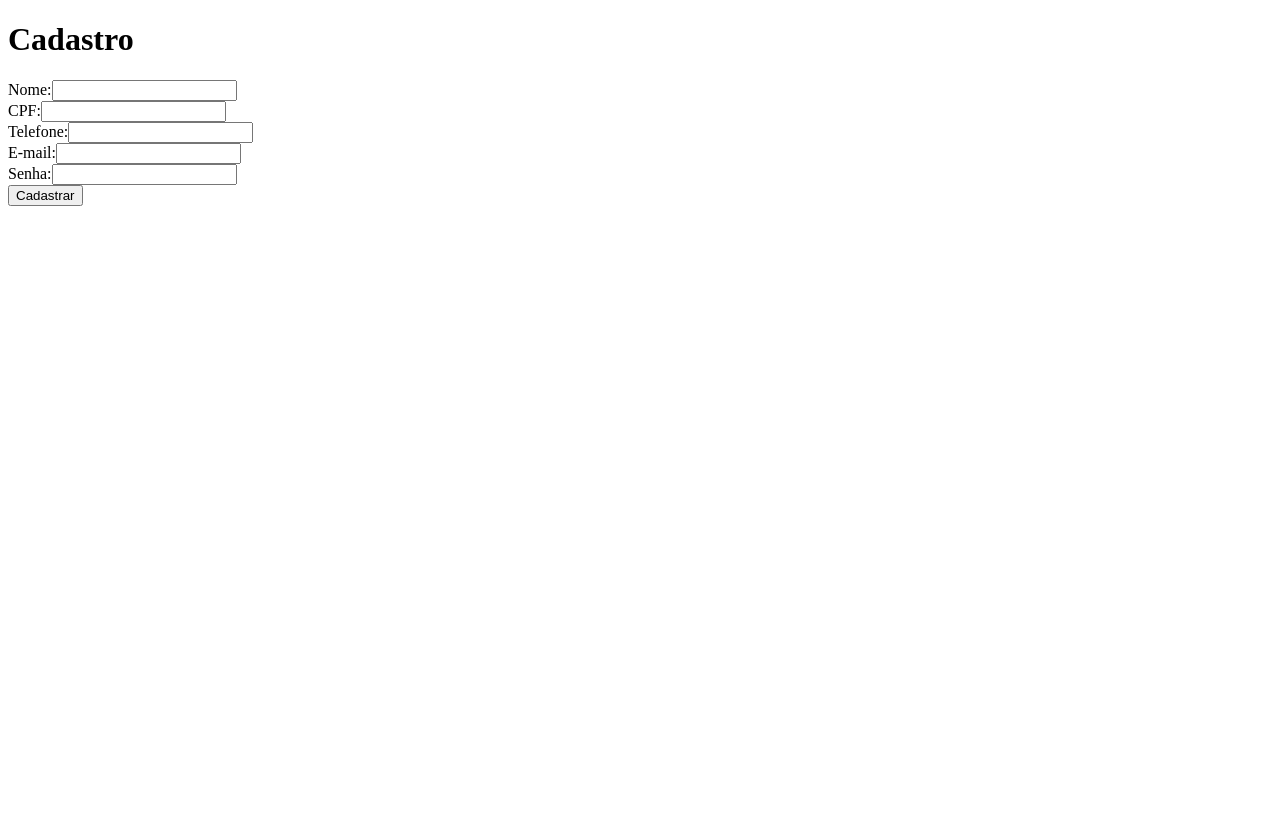
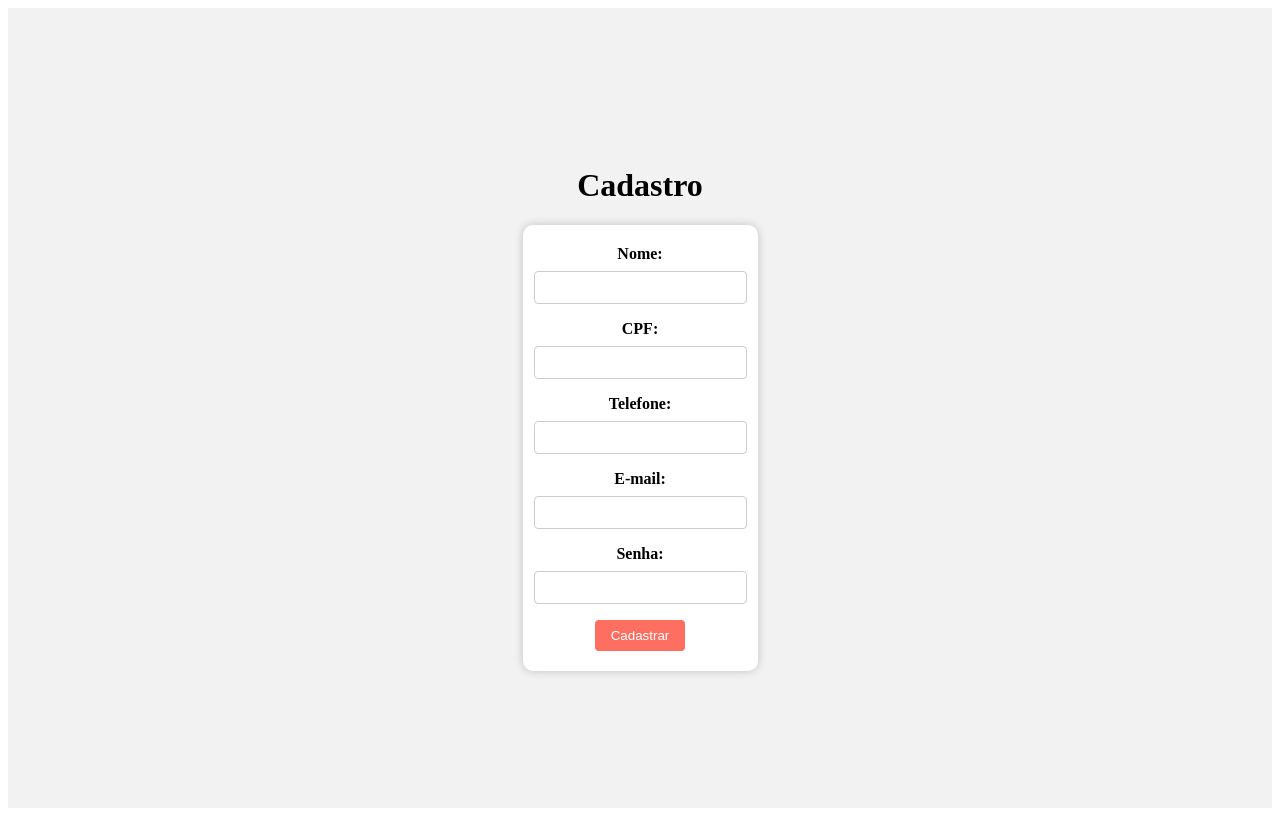
Before and after one commit to natyhtpsm/projeto18-freela-front, a React (Vite) app: page /cadastro in a window 1280 px wide. Built offline with nearby package versions, Linux system fonts and the light colour scheme.

Commit message:
Style: cadastro

```diff
--- a/src/Cadastro.jsx
+++ b/src/Cadastro.jsx
@@ -1,5 +1,6 @@
 import React, { useState } from 'react';
 import axios from 'axios';
+import styled from 'styled-components';
 
 const Cadastro = () => {
   const [name, setNome] = useState('');
@@ -8,6 +9,7 @@ const Cadastro = () => {
   const [email, setEmail] = useState('');
   const [password, setSenha] = useState('');
   const url =  'http://localhost:4000';
+
   const handleCadastro = async (e) => {
     e.preventDefault();
     try {
@@ -24,28 +26,75 @@ const Cadastro = () => {
   };
 
   return (
-    <div>
+    <CadastroContainer>
       <h1>Cadastro</h1>
-      <form onSubmit={handleCadastro}>
+      <CadastroForm onSubmit={handleCadastro}>
         <label>Nome:</label>
-        <input type="text" value={name} onChange={(e) => setNome(e.target.value)} required /><br />
+        <input type="text" value={name} onChange={(e) => setNome(e.target.value)} required />
 
         <label>CPF:</label>
-        <input type="text" value={cpf} onChange={(e) => setCpf(e.target.value)} required /><br />
+        <input type="text" value={cpf} onChange={(e) => setCpf(e.target.value)} required />
 
         <label>Telefone:</label>
-        <input type="text" value={phone} onChange={(e) => setTelefone(e.target.value)} required /><br />
+        <input type="text" value={phone} onChange={(e) => setTelefone(e.target.value)} required />
 
         <label>E-mail:</label>
-        <input type="email" value={email} onChange={(e) => setEmail(e.target.value)} required /><br />
+        <input type="email" value={email} onChange={(e) => setEmail(e.target.value)} required />
 
         <label>Senha:</label>
-        <input type="password" value={password} onChange={(e) => setSenha(e.target.value)} required /><br />
+        <input type="password" value={password} onChange={(e) => setSenha(e.target.value)} required />
 
-        <button type="submit" onClick={handleCadastro}>Cadastrar</button>
-      </form>
-    </div>
+        <button type="submit">Cadastrar</button>
+      </CadastroForm>
+    </CadastroContainer>
   );
 };
 
 export default Cadastro;
+
+
+const CadastroContainer = styled.div`
+  display: flex;
+  flex-direction: column;
+  align-items: center;
+  justify-content: center;
+  min-height: 100vh;
+  background-color: #f2f2f2;
+`;
+
+const CadastroForm = styled.form`
+  display: flex;
+  flex-direction: column;
+  align-items: center;
+  background-color: white;
+  padding: 20px;
+  border-radius: 10px;
+  box-shadow: 0px 0px 10px rgba(0, 0, 0, 0.2);
+
+  label {
+    margin-bottom: 8px;
+    font-weight: bold;
+  }
+
+  input {
+    width: 100%;
+    padding: 8px;
+    margin-bottom: 16px;
+    border: 1px solid #ccc;
+    border-radius: 4px;
+  }
+
+  button {
+    padding: 8px 16px;
+    background-color: #ff6f61;
+    color: white;
+    border: none;
+    border-radius: 4px;
+    cursor: pointer;
+    transition: background-color 0.3s ease;
+
+    &:hover {
+      background-color: #ff4f3b;
+    }
+  }
+`;
--- a/src/Home.jsx
+++ b/src/Home.jsx
@@ -1,6 +1,6 @@
 import React, { useState, useEffect } from 'react';
+import { Link } from 'react-router-dom';
 import axios from 'axios';
-import { Link } from 'react-router-dom';
 
 const Home = () => {
   const [products, setProducts] = useState([]);
@@ -11,7 +11,6 @@ const Home = () => {
   const [category, setCategory] = useState('');
   const [status, setStatus] = useState('');
   const [price, setPrice] = useState('');
-    const [phoneSeller, setPhoneSeller] = useState('');
 
   const url = 'http://localhost:4000';
 
@@ -34,19 +33,16 @@ const Home = () => {
         photo,
         category,
         status,
-                price,
-                phone_seller: phoneSeller
+        price
       });
 
       fetchProducts();
-
       setName('');
       setDescription('');
       setPhoto('');
       setCategory('');
       setStatus('');
       setPrice('');
-            setPhoneSeller('');
       setShowForm(false);
     } catch (error) {
       console.error('Erro ao criar produto:', error);
@@ -101,10 +97,7 @@ const Home = () => {
             <label>Preço:</label>
             <input type="number" value={price} onChange={(e) => setPrice(e.target.value)} required /><br />
 
-                        <label>Telefone do Vendedor:</label>
-                        <input type="text" value={phoneSeller} onChange={(e) => setPhoneSeller(e.target.value)} required /><br />
-
-                        <button type="submit" onClick={handleCreateProduct}>Criar Produto</button>
+            <button type="submit">Criar Produto</button>
           </form>
         ) : (
           <button onClick={() => setShowForm(true)}>Novo Produto</button>
@@ -114,5 +107,4 @@ const Home = () => {
   );
 };
 
-
 export default Home;
```
Lines whose indentation alone changed are shown as unchanged.
